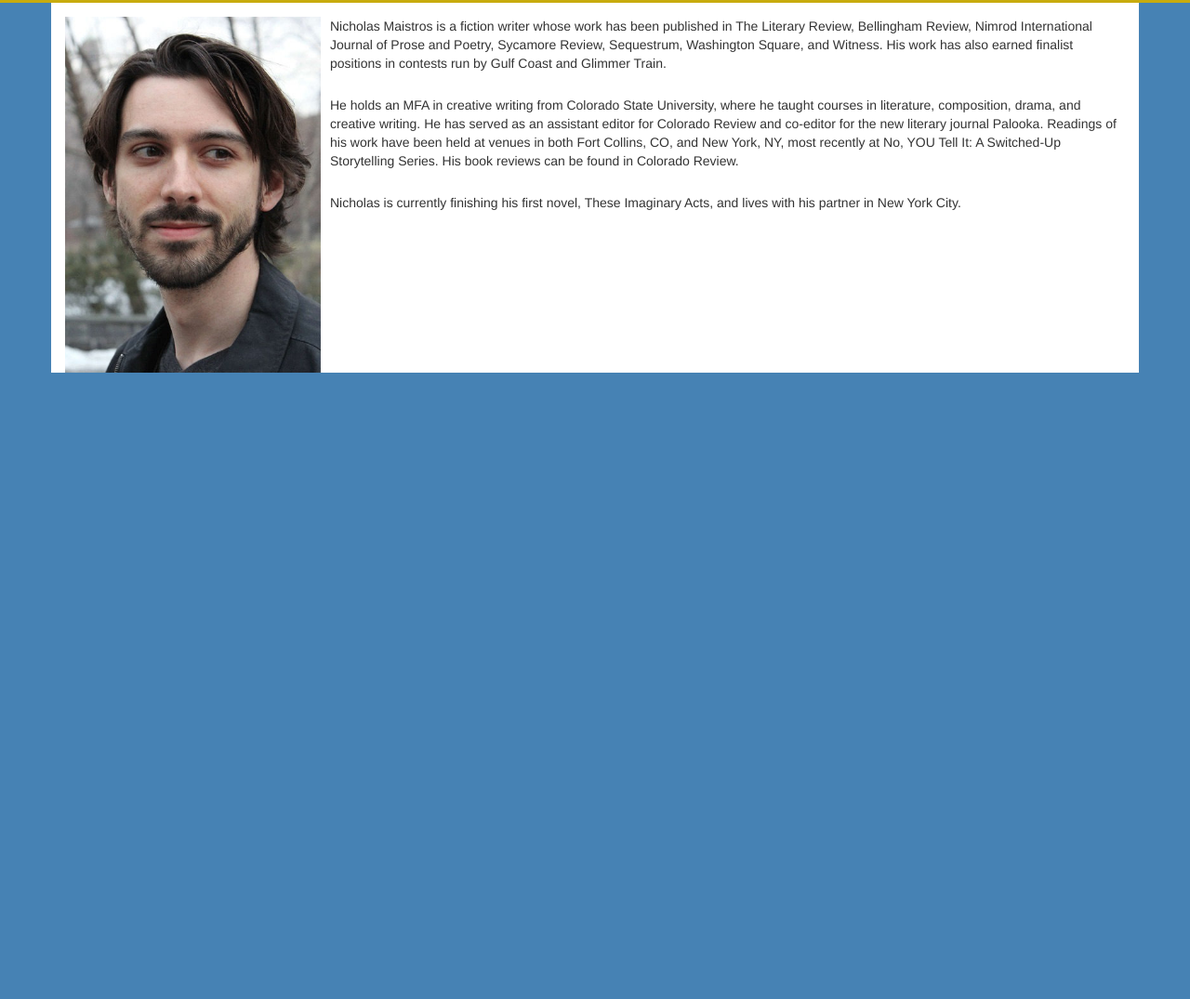
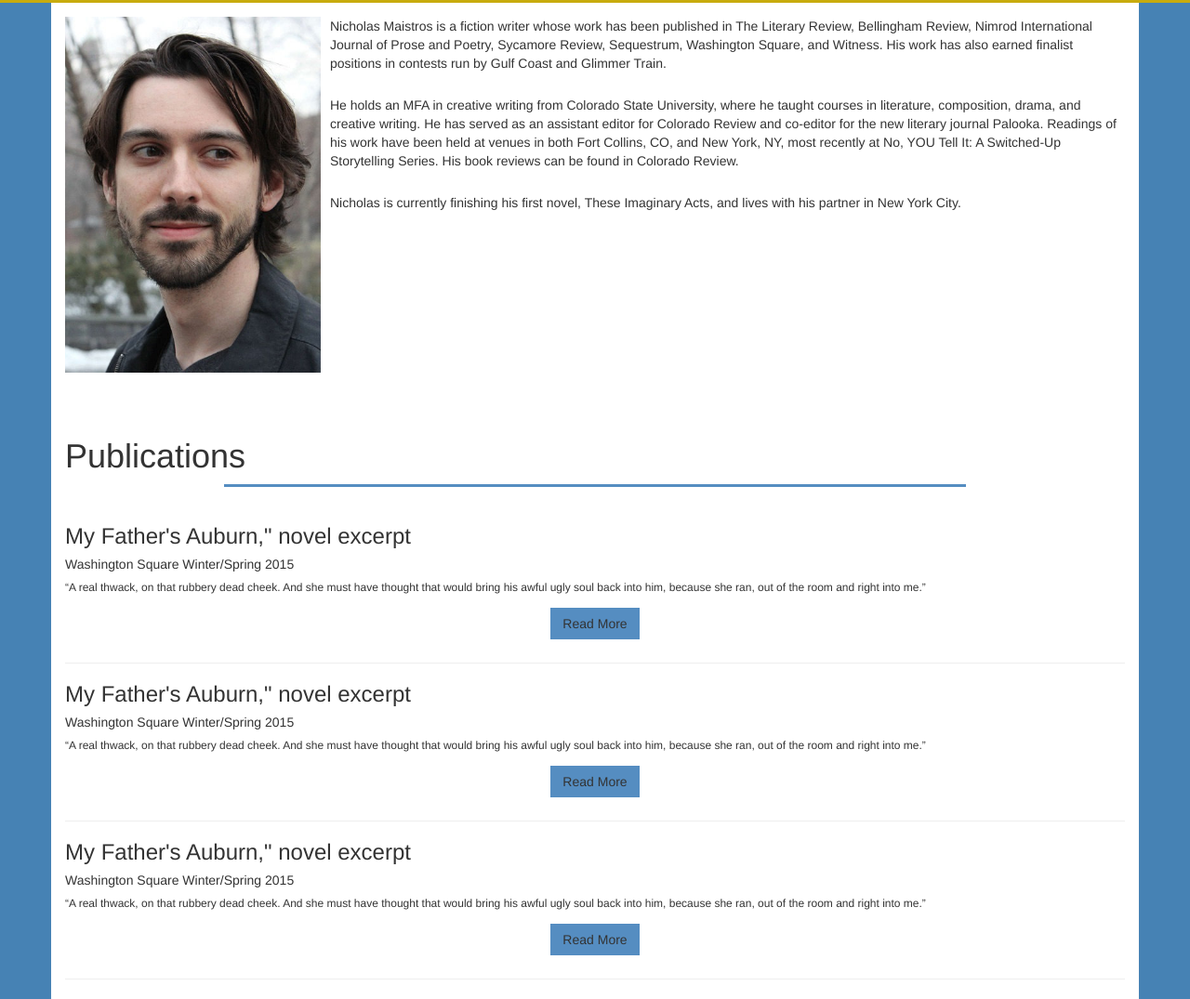
Before and after one commit to andrewniekamp/nicholasmaistros.com, a plain HTML site: page index.html in a window 1280 px wide. Shown: the part 281-1356 px from the top of the page at 93% size. Before the commit the page ends 800 px from the top, so only its background shows below. Drawn offline with nearby package versions, Linux system fonts and the light colour scheme.

Commit message:
add styling and temp content to publications sections

```diff
--- a/css/styles.css
+++ b/css/styles.css
@@ -5,14 +5,16 @@ body {
 .container {
   background-color: white;
 }
-
 /*END TESTING*/
 
 /*General Usage*/
 .underline {
-  border-bottom: 3px solid #C8AB0D;
+  border-bottom: 3px solid;
   width: 70%;
   margin: 0 auto 40px;
+}
+.section-header {
+
 }
 
 /****************
@@ -37,6 +39,7 @@ Banner Section*/
 }
 .underline.yellow {
   border-width: 5px;
+  border-color: #C8AB0D;
 }
 #quote-box {
   background-color: #C8AB0D;
@@ -48,9 +51,9 @@ Banner Section*/
 
 
 /****************
-Banner Section*/
+About Section*/
 #bio-box {
-
+  padding-bottom: 50px;
 }
 #writer-photo {
   float: left;
@@ -63,7 +66,34 @@ Banner Section*/
   padding-top: 15px;
 
 }
+/*End About Section
+****************/
 
 
-/*End Banner Section
+
+/****************
+Publications Section*/
+.underline.blue {
+  border-width: 3px;
+  border-color: #558DC1;
+}
+.publication-box {
+
+}
+.publisher {
+
+}
+.read-more-btn {
+
+}
+.btn-box {
+  text-align: center;
+  margin: 0 auto;
+  padding: 5px;
+}
+.read-more-btn {
+  border-radius: 0;
+  background-color: #558DC1;
+}
+/*End Publications Section
 ****************/
--- a/index.html
+++ b/index.html
@@ -22,7 +22,9 @@
 
     <!-- About/Bio Section -->
     <div class="container">
-        <div id="bio-box">
+      <div class="row">
+
+        <div id="bio-box" class="col-xs-12">
           <img id="writer-photo" src="images/writer.jpg" alt="Nicholas Maistros" />
           <p class="bio-content">
             Nicholas Maistros is a fiction writer whose work has been published in The Literary Review, Bellingham Review, Nimrod International Journal of Prose and Poetry, Sycamore Review, Sequestrum, Washington Square, and Witness. His work has also earned finalist positions in contests run by Gulf Coast and Glimmer Train.
@@ -33,28 +35,60 @@
           <p class="bio-content">
             Nicholas is currently finishing his first novel, These Imaginary Acts, and lives with his partner in New York City.
           </p>
-
         </div>
       </div>
 
       <!-- Publications Section -->
       <div class="row">
-
+        <div class="col-xs-12">
+          <h1 class="section-header">Publications</h1>
+          <div class="underline blue"></div>
+          <div class="publication-box">
+            <h3>My Father's Auburn," novel excerpt</h3>
+            <h5 class="publisher">Washington Square Winter/Spring 2015</h5>
+            <h6>“A real thwack, on that rubbery dead cheek. And she must have thought that would bring his awful ugly soul back into him, because she ran, out of the room and right into me.” </h6>
+            <div class="btn-box">
+              <button class="btn read-more-btn" type="button" name="button">Read More</button>
+            </div>
+          </div>
+          <hr />
+          <div class="publication-box">
+            <h3>My Father's Auburn," novel excerpt</h3>
+            <h5 class="publisher">Washington Square Winter/Spring 2015</h5>
+            <h6>“A real thwack, on that rubbery dead cheek. And she must have thought that would bring his awful ugly soul back into him, because she ran, out of the room and right into me.” </h6>
+            <div class="btn-box">
+              <button class="btn read-more-btn" type="button" name="button">Read More</button>
+            </div>
+          </div>
+          <hr />
+          <div class="publication-box">
+            <h3>My Father's Auburn," novel excerpt</h3>
+            <h5 class="publisher">Washington Square Winter/Spring 2015</h5>
+            <h6>“A real thwack, on that rubbery dead cheek. And she must have thought that would bring his awful ugly soul back into him, because she ran, out of the room and right into me.” </h6>
+            <div class="btn-box">
+              <button class="btn read-more-btn" type="button" name="button">Read More</button>
+            </div>
+          </div>
+          <hr />
+        </div>
       </div>
 
       <!-- Projects Section -->
       <div class="row">
+        <div class="col-xs-12">
+
+        </div>
 
       </div>
 
       <!-- Footer/Navigation -->
-      <div class="container-fluid">
+    </div>
+    <div class="container-fluid">
 
-      </div>
     </div>
 
-  <script src="https://code.jquery.com/jquery-2.2.4.min.js"></script>
-  <script src="https://maxcdn.bootstrapcdn.com/bootstrap/3.3.6/js/bootstrap.min.js"></script>
-  <script src="js/scripts.js"></script>
+    <script src="https://code.jquery.com/jquery-2.2.4.min.js"></script>
+    <script src="https://maxcdn.bootstrapcdn.com/bootstrap/3.3.6/js/bootstrap.min.js"></script>
+    <script src="js/scripts.js"></script>
   </body>
 </html>
```
